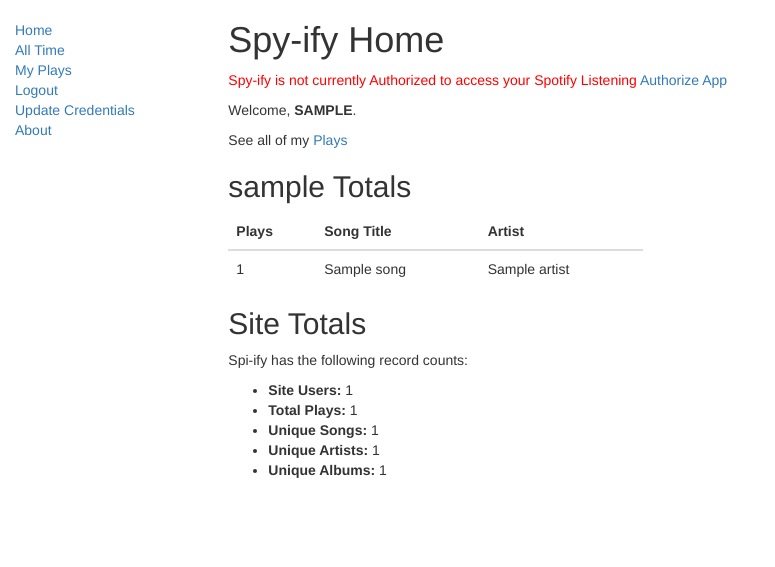
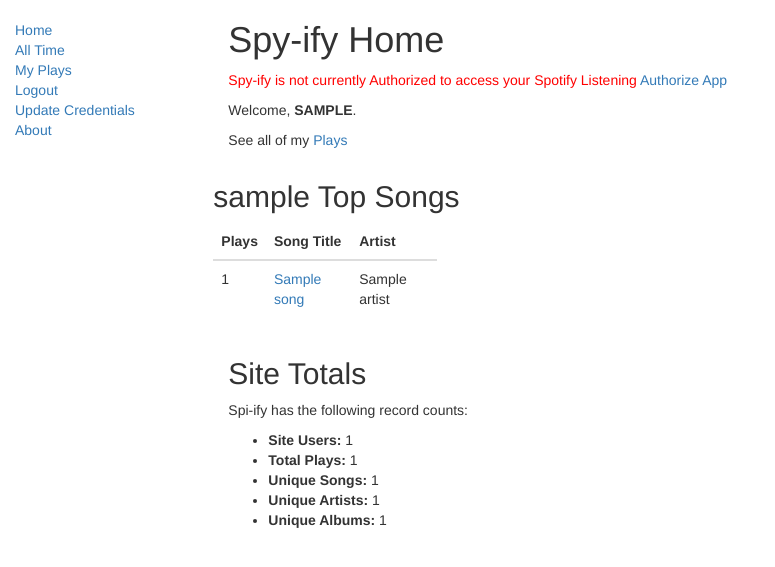
Before and after one commit to zegarelli/spy-ify, a Django app: page / in a window 1280 px wide. Shown: the top 567 px of the page, without its empty margins (0-775 px from the left). Run offline with Django 3.2, Linux system fonts and the light colour scheme; a user stored in the database is signed in; tables that the repository leaves empty hold one stand-in row (values such as "Sample post"); some libraries are stand-ins or nearby versions.

Commit message:
Added Links to Songs Details Page

```diff
--- a/Site/mysite/spytify/templates/index.html
+++ b/Site/mysite/spytify/templates/index.html
@@ -16,8 +16,10 @@
 	    <p>Welcome, <strong>{{ user.username.upper }}</strong>.</p>
 	    <p>See all of my <a href="user/plays">Plays</a></p>
 
-		<h2>{{user.username}} Totals</h2>
-			<table class="table" style="width:40%">
+		<div class="row">
+			<div class="column">
+				<h2>{{user.username}} Top Songs</h2>
+					<table class="table" style="width:90%">
 					<thead>
 				      <tr>
 				        <th>Plays</th>
@@ -29,12 +31,14 @@
 					<tbody>
 						<tr>
 							<td>{{plays}}</td>
-					<td>{{song.song_name}}</td>
+							<td><a href="track/{{ song.pk }}">{{song.song_name}}</a></td>
 							<td>{{song.artist_id}}</td>
 						</tr>
 					</tbody>
 			        {% endfor %}
 					</table>
+			</div>
+		</div>
 
 	{% else %}
 	        <p>Welcome, you're not currently logged in.<br>
```
Lines whose indentation alone changed are shown as unchanged.
